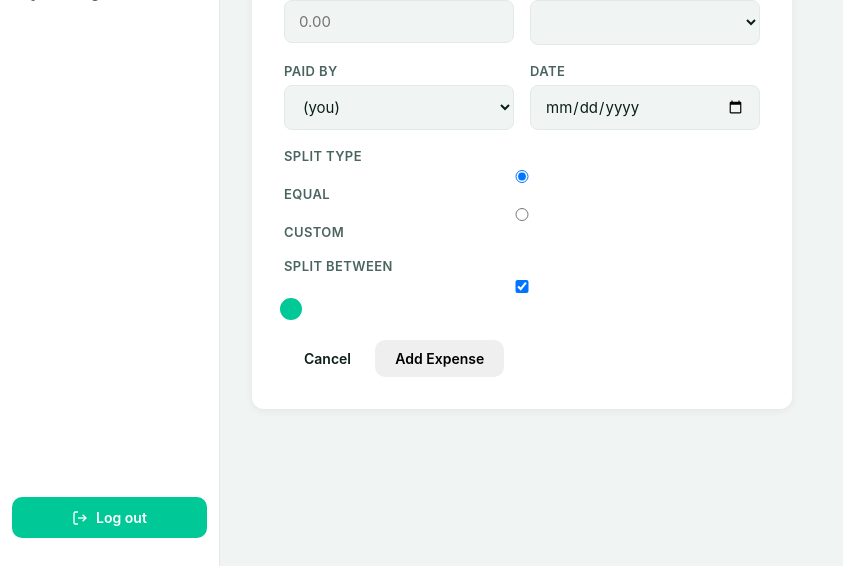
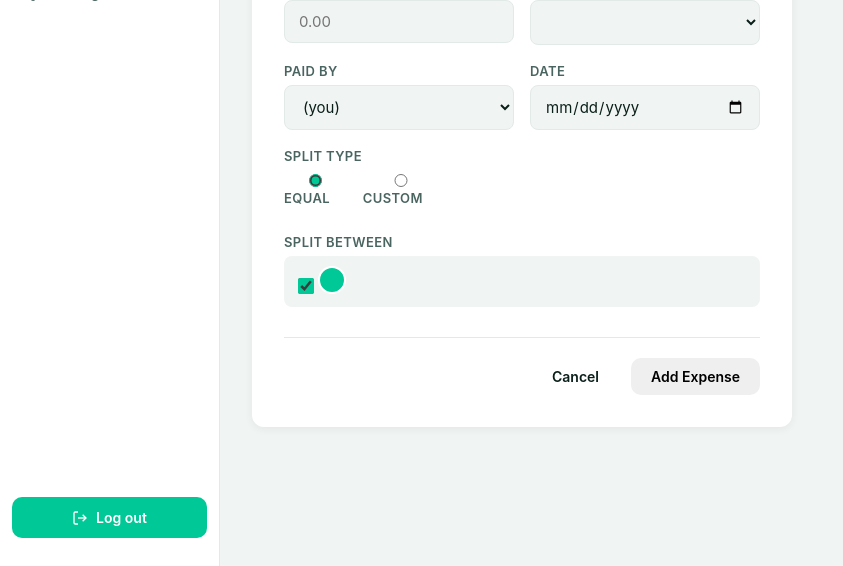
Before and after one commit to bwalczyk1/MoneyPLS, a PHP site: template public/views/expense-form.html in a window 1280 px wide. Shown: the part 234-800 px from the top of the page, without its empty margins (0-843 px from the left). Run offline with PHP 8.4, Linux system fonts and the light colour scheme; the template is opened without the code that fills it: most values are stand-ins (such as "Sample title", 1, 10 or a date in 2020); data that the repository does not hold is empty.

Commit message:
added missing styles

```diff
--- a/public/styles/main.css
+++ b/public/styles/main.css
@@ -531,6 +531,55 @@ input, select, textarea { font-family: inherit; font-size: 15px; }
     font-size: 13px; margin-bottom: 16px;
 }
 
+/* === Form standalone classes === */
+.form-label {
+    display: block; font-size: 13px; font-weight: 600;
+    color: var(--text-mid); margin-bottom: 6px;
+    text-transform: uppercase; letter-spacing: 0.4px;
+}
+.form-input {
+    width: 100%; padding: 11px 14px;
+    border: 1.5px solid var(--border); border-radius: 8px;
+    background: var(--bg); color: var(--text-dark);
+    transition: border-color 0.15s; outline: none;
+    display: block;
+}
+.form-input:focus { border-color: var(--primary); background: #fff; }
+.form-input--error { border-color: var(--owe); }
+.form-error { font-size: 12px; color: var(--owe); margin-top: 4px; display: block; }
+.form-actions {
+    display: flex; justify-content: flex-end; gap: 12px;
+    margin-top: 24px; padding-top: 20px; border-top: 1px solid var(--border);
+}
+
+/* === Members list (form checkboxes) === */
+.members-list { display: flex; flex-direction: column; gap: 6px; }
+.member-item {
+    display: flex; align-items: center; gap: 10px;
+    padding: 10px 14px; background: var(--bg); border-radius: 8px; cursor: pointer;
+}
+.member-item input[type="checkbox"] { width: 16px; height: 16px; accent-color: var(--primary); flex-shrink: 0; }
+.member-item .member-avatar {
+    width: 28px; height: 28px; border-radius: 50%;
+    background: var(--primary); color: #fff;
+    font-size: 12px; font-weight: 600;
+    display: inline-flex; align-items: center; justify-content: center;
+    flex-shrink: 0; margin-left: 0;
+}
+.member-name { font-size: 14px; }
+
+/* === Split type === */
+.split-type-group { display: flex; gap: 16px; padding: 4px 0; }
+.split-type-option {
+    display: flex; align-items: center; gap: 8px;
+    font-size: 14px; cursor: pointer;
+}
+.split-type-option input[type="radio"] { accent-color: var(--primary); }
+.form-input--custom-share {
+    width: 90px; padding: 6px 10px; font-size: 13px;
+    margin-left: auto;
+}
+
 /* === Avatars === */
 .avatar {
     width: 32px; height: 32px; border-radius: 50%;
```
